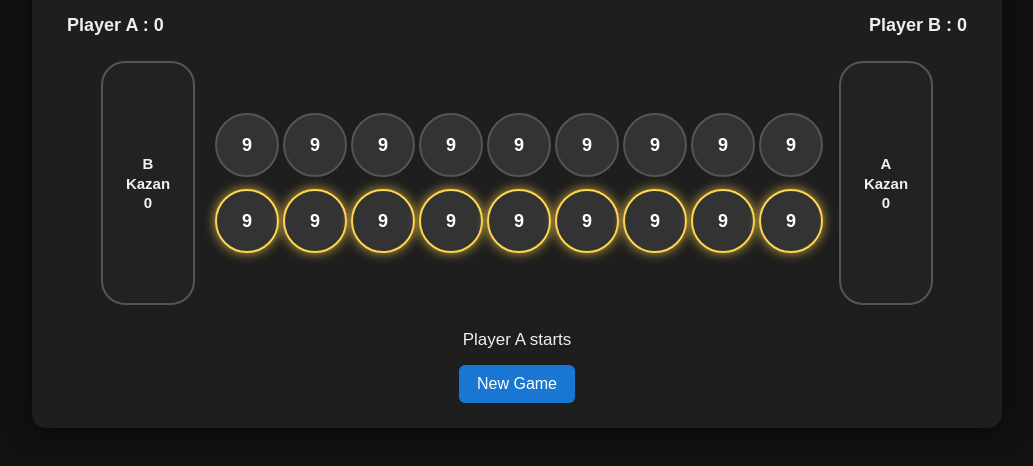
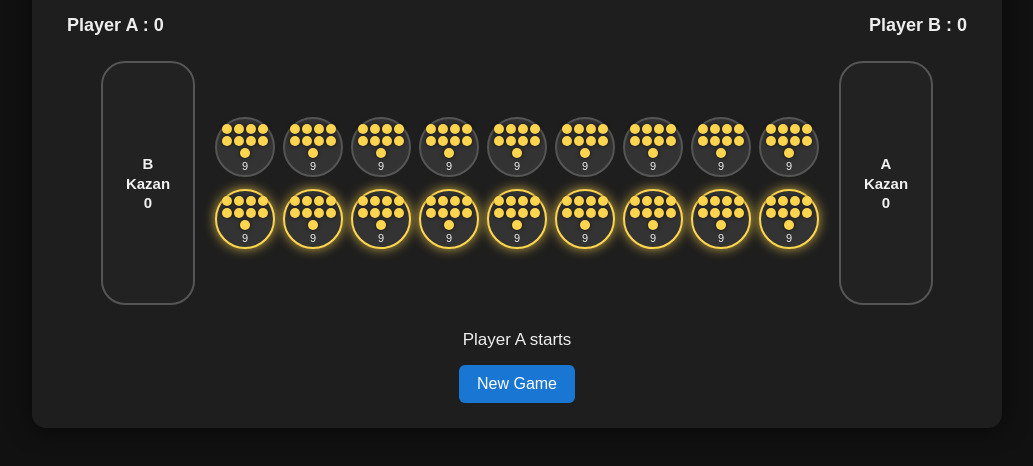
Before and after one commit to zadran-s-auca-2022/ToguzKorgoolProject, a plain HTML site: page index.html in a window 1280 px wide. Shown: the part 158-624 px from the top of the page, without its empty margins (123-1156 px from the left). Drawn offline with Linux system fonts and the light colour scheme.

Commit message:
Render korgools as balls inside pits

```diff
--- a/game.js
+++ b/game.js
@@ -10,7 +10,7 @@ document.addEventListener("DOMContentLoaded", () => {
     let storeB = 0;
     let currentPlayer = "A";
     let gameOver = false;
-    let isAnimating = false; // <--- NEW: block clicks during animation
+    let isAnimating = false; // block clicks during animation
 
     const rowTop = document.getElementById("row-top");
     const rowBottom = document.getElementById("row-bottom");
@@ -23,27 +23,41 @@ document.addEventListener("DOMContentLoaded", () => {
 
     // ---------- BOARD SETUP ----------
 
+    function createPitElement(player, idx) {
+        const pit = document.createElement("div");
+        pit.className = "pit " + (player === "A" ? "pit-bottom" : "pit-top");
+        pit.dataset.player = player;
+        pit.dataset.index = idx;
+
+        // container for ball stones
+        const stonesContainer = document.createElement("div");
+        stonesContainer.className = "stones-container";
+        pit.appendChild(stonesContainer);
+
+        // small label showing total number
+        const countLabel = document.createElement("div");
+        countLabel.className = "stone-count";
+        pit.appendChild(countLabel);
+
+        return pit;
+    }
+
     function createBoardDOM() {
         // Player B (top row) – reversed visually
         rowTop.innerHTML = "";
         for (let i = PITS_PER_SIDE - 1; i >= 0; i--) {
-            const pit = document.createElement("div");
-            pit.className = "pit pit-top";
-            pit.dataset.player = "B";
-            pit.dataset.index = i;
+            const pit = createPitElement("B", i);
             rowTop.appendChild(pit);
         }
 
         // Player A (bottom row)
         rowBottom.innerHTML = "";
         for (let i = 0; i < PITS_PER_SIDE; i++) {
-            const pit = document.createElement("div");
-            pit.className = "pit pit-bottom";
-            pit.dataset.player = "A";
-            pit.dataset.index = i;
+            const pit = createPitElement("A", i);
             rowBottom.appendChild(pit);
         }
 
+        // click handler on rows (use closest(".pit") because of inner elements)
         rowTop.addEventListener("click", onPitClick);
         rowBottom.addEventListener("click", onPitClick);
 
@@ -56,22 +70,43 @@ document.addEventListener("DOMContentLoaded", () => {
         statusEl.textContent = msg;
     }
 
+    function renderPit(pit, stones, isActive) {
+        const container = pit.querySelector(".stones-container");
+        const label = pit.querySelector(".stone-count");
+
+        // update active highlight
+        pit.classList.toggle("active-player", isActive);
+
+        // clear old balls
+        container.innerHTML = "";
+
+        // how many balls to draw (don’t overflow the pit visually)
+        const maxBalls = Math.min(stones, 20);
+
+        for (let i = 0; i < maxBalls; i++) {
+            const stone = document.createElement("div");
+            stone.className = "stone";
+            container.appendChild(stone);
+        }
+
+        // show total number (even if we don’t draw all balls)
+        label.textContent = stones;
+    }
+
     function updateView() {
-        // Update pits
         document.querySelectorAll(".pit").forEach(pit => {
             const player = pit.dataset.player;
             const idx = parseInt(pit.dataset.index, 10);
-
             const stones = player === "A" ? pitsA[idx] : pitsB[idx];
-            pit.textContent = stones;
-            pit.classList.toggle("active-player", player === currentPlayer);
+            const isActive = player === currentPlayer;
+            renderPit(pit, stones, isActive);
         });
 
-        // Update stores
+        // stores
         storeAEl.innerHTML = `A<br>Kazan<br>${storeA}`;
         storeBEl.innerHTML = `B<br>Kazan<br>${storeB}`;
 
-        // Update scores text (stores only)
+        // scores (just kazan counts)
         scoreAEl.textContent = `Player A : ${storeA}`;
         scoreBEl.textContent = `Player B : ${storeB}`;
 
@@ -110,10 +145,8 @@ document.addEventListener("DOMContentLoaded", () => {
     function highlightPit(globalPos, on) {
         let selector;
         if (globalPos < 9) {
-            // Player A pits
             selector = `.pit-bottom[data-index="${globalPos}"]`;
         } else {
-            // Player B pits
             const idx = globalPos - 9;
             selector = `.pit-top[data-index="${idx}"]`;
         }
@@ -129,7 +162,6 @@ document.addEventListener("DOMContentLoaded", () => {
 
         function step() {
             if (i === path.length) {
-                // clear highlight from last pit
                 if (path.length > 0) {
                     highlightPit(path[path.length - 1], false);
                 }
@@ -139,7 +171,6 @@ document.addEventListener("DOMContentLoaded", () => {
 
             const pos = path[i];
 
-            // remove highlight from previous pit
             if (i > 0) {
                 highlightPit(path[i - 1], false);
             }
@@ -154,7 +185,7 @@ document.addEventListener("DOMContentLoaded", () => {
             updateView();
 
             i++;
-            setTimeout(step, 180); // speed of animation (ms per stone)
+            setTimeout(step, 180); // ms per stone
         }
 
         step();
@@ -165,11 +196,12 @@ document.addEventListener("DOMContentLoaded", () => {
     function onPitClick(e) {
         if (gameOver || isAnimating) return;
 
-        const target = e.target;
-        if (!target.classList.contains("pit")) return;
+        // we might click on inner .stone, so find closest .pit
+        const pitEl = e.target.closest(".pit");
+        if (!pitEl) return;
 
-        const player = target.dataset.player;
-        const idx = parseInt(target.dataset.index, 10);
+        const player = pitEl.dataset.player;
+        const idx = parseInt(pitEl.dataset.index, 10);
 
         if (player !== currentPlayer) {
             setStatus(`It's Player ${currentPlayer}'s turn`);
@@ -184,14 +216,12 @@ document.addEventListener("DOMContentLoaded", () => {
             return;
         }
 
-        // pick up stones from chosen pit
+        // pick up stones
         pits[idx] = 0;
-        updateView(); // immediately show empty pit
+        updateView(); // show empty pit immediately
 
-        // global board position (0..17)
         const startPos = player === "A" ? idx : 9 + idx;
 
-        // build sowing path
         const path = [];
         for (let s = 1; s <= stones; s++) {
             path.push((startPos + s) % 18);
@@ -202,9 +232,7 @@ document.addEventListener("DOMContentLoaded", () => {
         sowAnimated(path, () => {
             const lastPos = path[path.length - 1];
 
-            // Capture rule (simplified):
-            // If last stone lands in opponent pit and that pit now has an even number,
-            // current player captures all stones in that pit.
+            // simplified capture rule
             if (currentPlayer === "A" && lastPos >= 9) {
                 const pitIndex = lastPos - 9;
                 if (pitsB[pitIndex] % 2 === 0) {
@@ -219,7 +247,6 @@ document.addEventListener("DOMContentLoaded", () => {
                 }
             }
 
-            // Switch turn
             currentPlayer = currentPlayer === "A" ? "B" : "A";
 
             checkGameEnd();
--- a/style.css
+++ b/style.css
@@ -104,14 +104,15 @@ h1 {
     border: 2px solid #555;
     background: #333;
     color: #fff;
-    font-weight: bold;
-    font-size: 18px;
     display: flex;
+    flex-direction: column;   /* for balls + number */
     justify-content: center;
     align-items: center;
     cursor: pointer;
     user-select: none;
     transition: 0.15s ease-in-out;
+    padding: 4px;
+    box-sizing: border-box;
 }
 
 /* Hover effect */
@@ -164,3 +165,30 @@ h1 {
     box-shadow: 0 0 16px rgba(255, 255, 255, 0.8);
     transform: scale(1.08);
 }
+
+/* Container inside each pit that holds the stones (balls) */
+.stones-container {
+    display: flex;
+    flex-wrap: wrap;
+    justify-content: center;
+    align-items: center;
+    width: 100%;
+    flex: 1;
+}
+
+/* A single korgool stone */
+.stone {
+    width: 10px;
+    height: 10px;
+    border-radius: 50%;
+    background: #ffd54f;
+    margin: 1px;
+    box-shadow: 0 0 4px rgba(0,0,0,0.6);
+}
+
+/* Small text showing how many stones are in the pit */
+.stone-count {
+    font-size: 11px;
+    opacity: 0.9;
+    margin-top: 1px;
+}
```
